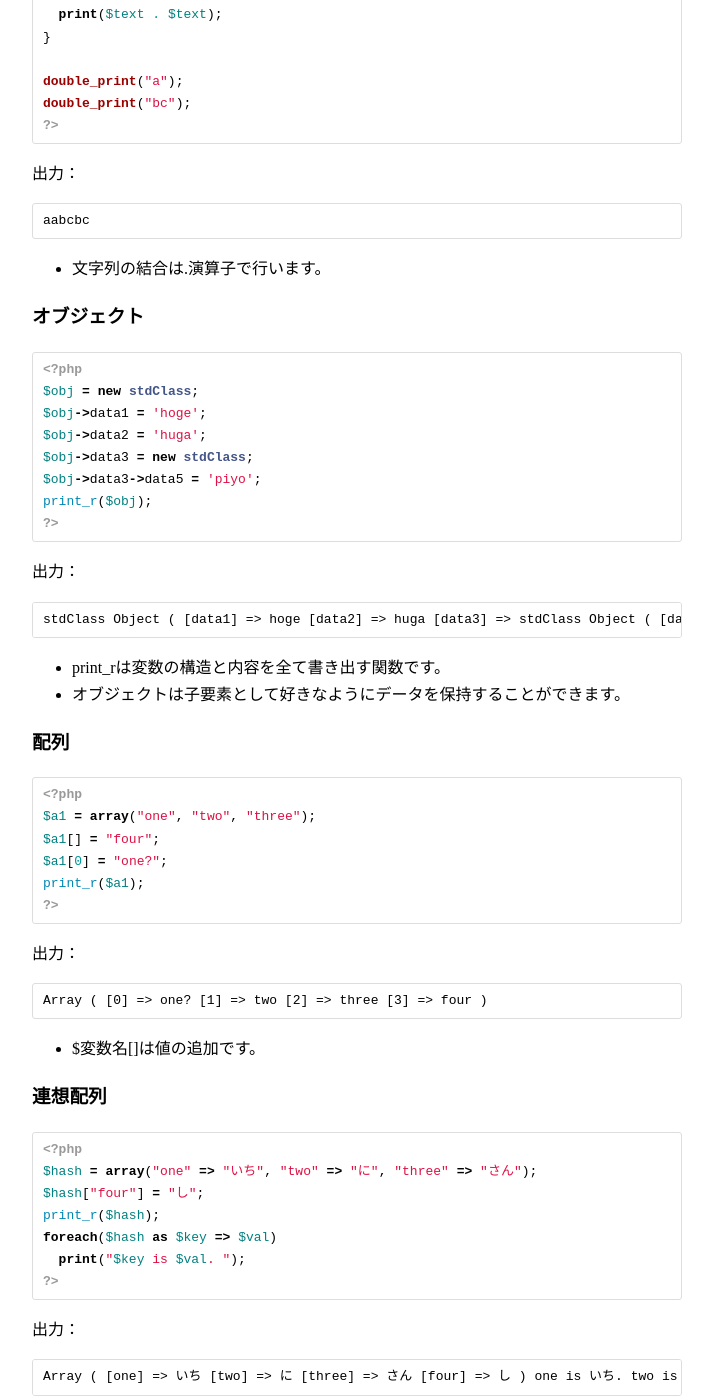
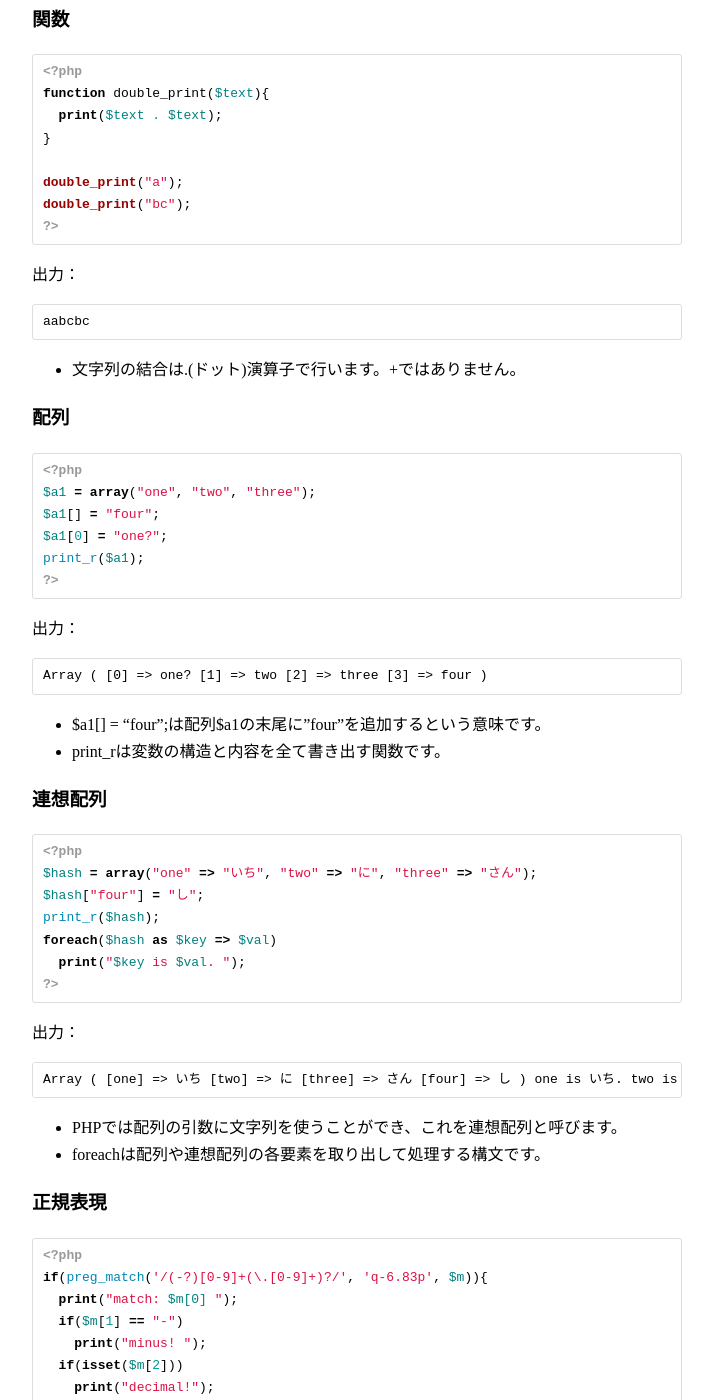
Before and after one commit to kojii/skillup, a Jekyll site: the page built from 1/5.md, in a window 1280 px wide and 1400 px high, scrolled down 1528 px. Shown: the whole window, without its empty margins (458-1171 px from the left). Built offline with Jekyll 4.4.1, drawn with Linux system fonts in a browser that asks for light colours; Markdown is read by kramdown in place of the engine named in the settings; some of the changed text lies outside the part shown.

Commit message:
保存場所追加、オブジェクト削除、ドットを分かりやすく、エラー対策

````diff
--- a/1/5.md
+++ b/1/5.md
@@ -26,9 +26,9 @@ HTMLやCSSはあらかじめ書かれた内容を表示しているだけのも
 
 phpはHTMLの中に組み込んで書きます。<?phpから?>までがPHPのプログラム本体です。PHPでは変数は先頭に$を付ける決まりになっています。dateは日付を文字列で返す関数、printは内容を表示する関数です。
 
-***
+## 基本構文
 
-以下はPHPの基本的な構文とコード例です。
+以下はPHPの基本的な構文とコード例です。もっと詳しく知りたい場合や、分からないことがある場合は[PHPマニュアル](http://php.net/manual/ja/index.php)を見ると良いでしょう。
 
 ### if文
 ```php
@@ -81,27 +81,7 @@ double_print("bc");
 aabcbc
 ```
 
-* 文字列の結合は.演算子で行います。
-
-### オブジェクト
-```php
-<?php
-$obj = new stdClass;
-$obj->data1 = 'hoge';
-$obj->data2 = 'huga';
-$obj->data3 = new stdClass;
-$obj->data3->data5 = 'piyo';
-print_r($obj);
-?>
-```
-出力：
-
-```text
-stdClass Object ( [data1] => hoge [data2] => huga [data3] => stdClass Object ( [data5] => piyo ) )
-```
-
-* print_rは変数の構造と内容を全て書き出す関数です。
-* オブジェクトは子要素として好きなようにデータを保持することができます。
+* 文字列の結合は.(ドット)演算子で行います。+ではありません。
 
 ### 配列
 ```php
@@ -118,7 +98,8 @@ print_r($a1);
 Array ( [0] => one? [1] => two [2] => three [3] => four )
 ```
 
-* $変数名[]は値の追加です。
+* $a1[] = "four";は配列$a1の末尾に"four"を追加するという意味です。
+* print_rは変数の構造と内容を全て書き出す関数です。
 
 ### 連想配列
 ```php
@@ -163,3 +144,13 @@ match: -6.83 minus! decimal!
 * preg_matchは第1引数の正規表現に第2引数がマッチしたかどうかを返します。
  * 第3引数に配列を渡すと、0番目の要素はマッチした部分全体、1番目以降の要素はマッチした()内の部分が格納されます。
 * issetは変数がセットされており、かつNULLではないかチェックする関数です。
+
+## よくあるエラーと対処法
+### プログラムががそのまま表示される
+<?phpと?>で囲んだ範囲のみがPHPのプログラムとして認識されます。その他の部分はHTML扱いですのでそのまま表示されます。
+
+### Parse error
+構文エラーです。エラーが発生しているファイル名と行番号が表示されていますので見直しましょう。1つ前の行でセミコロンを忘れている場合や、変数名に$を付け忘れている場合などがよくあります。
+
+### 文字列の結合結果がおかしい
++演算子で結合していませんか？文字列の結合は.(ドット)演算子で行うのが正しいです。
````
Also changed, not shown: other parts of 1/5.md (+1 -1 lines).
